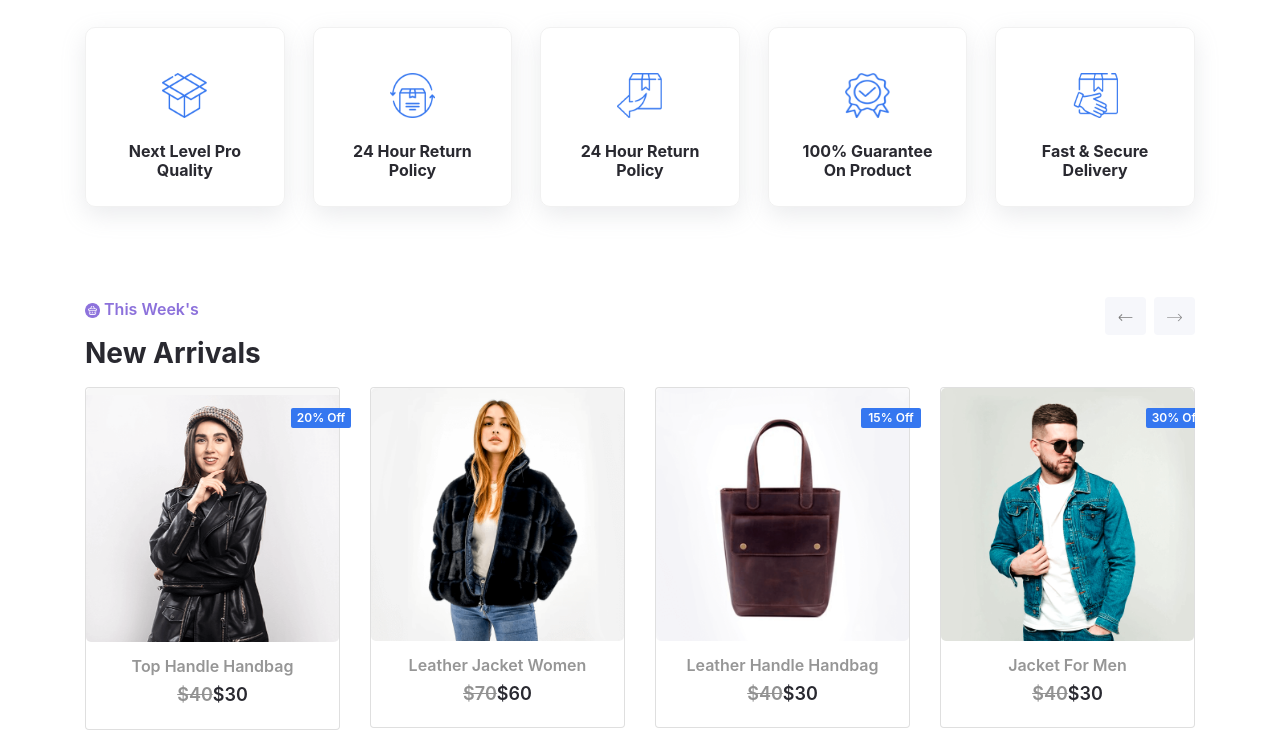
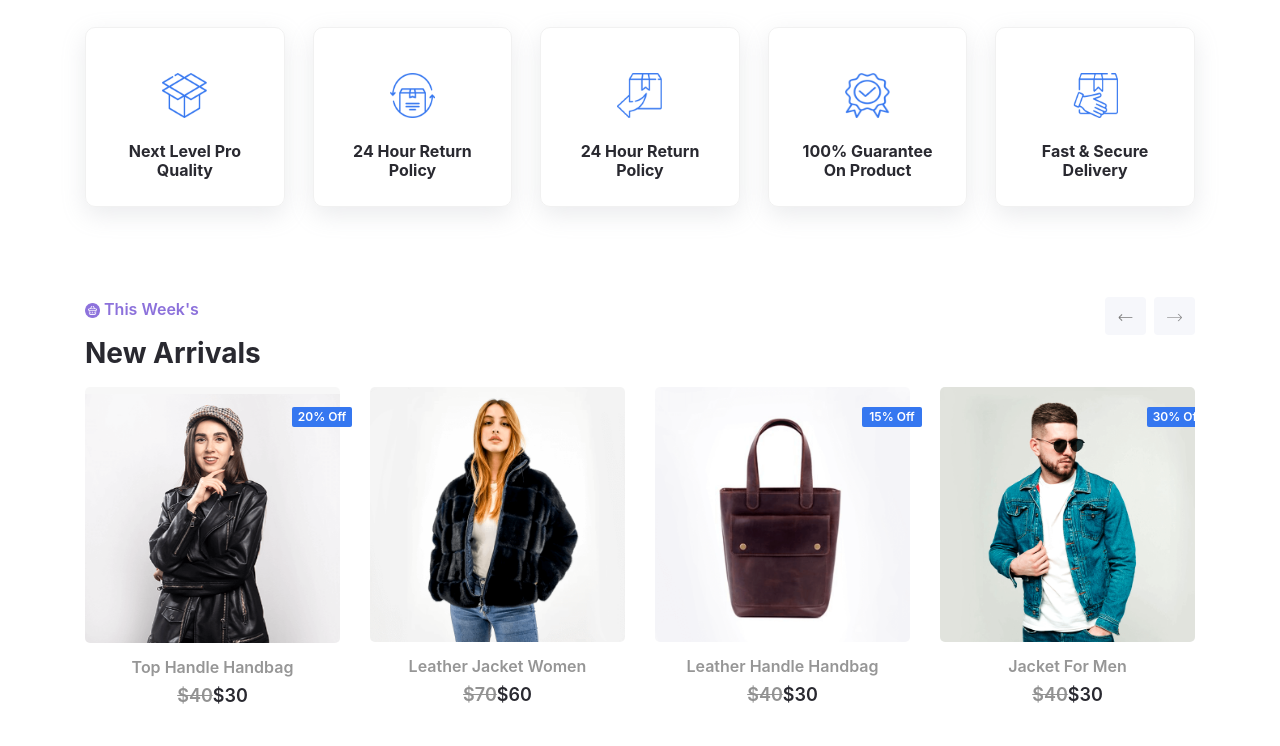
Before and after one commit to nadaalrasheedy/ecommerce, a plain HTML site: page index.html in a window 1280 px wide. Shown: the part 551-1297 px from the top of the page. Drawn offline with nearby package versions, Linux system fonts and the light colour scheme; files that its build step writes are made by us from their sources.

Commit message:
add responsive

```diff
--- a/assets/css/style.scss
+++ b/assets/css/style.scss
@@ -447,6 +447,7 @@ header {
       .col-12 {
 
         .card {
+          border: 0px;
           .sale-logo {
             background-color: #3577F0;
             color: #ffffff;
@@ -498,7 +499,6 @@ header {
         .carousel-inner {
           overflow: hidden;
         }
-        margin-right: 20px;
       }
     }
   }
```
